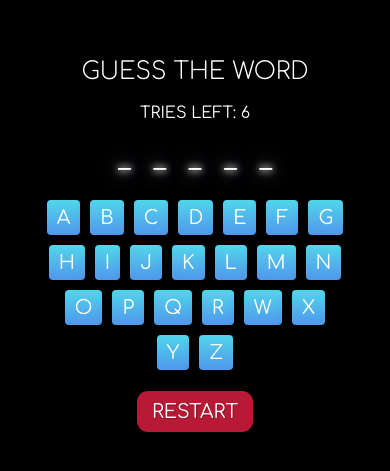
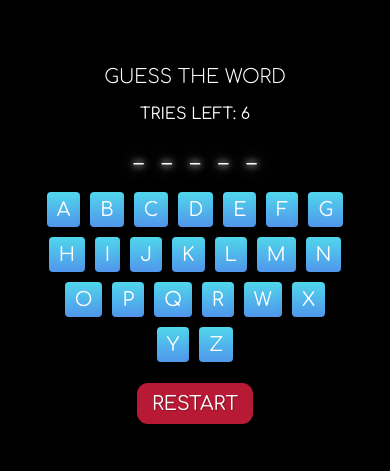
Before and after one commit to rakshith4able/Word-Guessing-Game-ReactJS, a React (Create React App) app: page / in a window 390 px wide. Shown: the part 177-648 px from the top of the page. Built offline with nearby package versions, Linux system fonts and the light colour scheme; a web font is replaced by a local one.

Commit message:
Update Game.css

```diff
--- a/src/Game.css
+++ b/src/Game.css
@@ -120,12 +120,12 @@ margin: 0 auto;
 
 @media(max-width: 400px) {
   .Game h1{
-    font-size: 1.5rem;
+    font-size: 1.2rem;
   }
 
   .Game-word
   {
-    font-size:1.5rem ;
+    font-size:1.2rem ;
   }
 
   .Game button{
```
